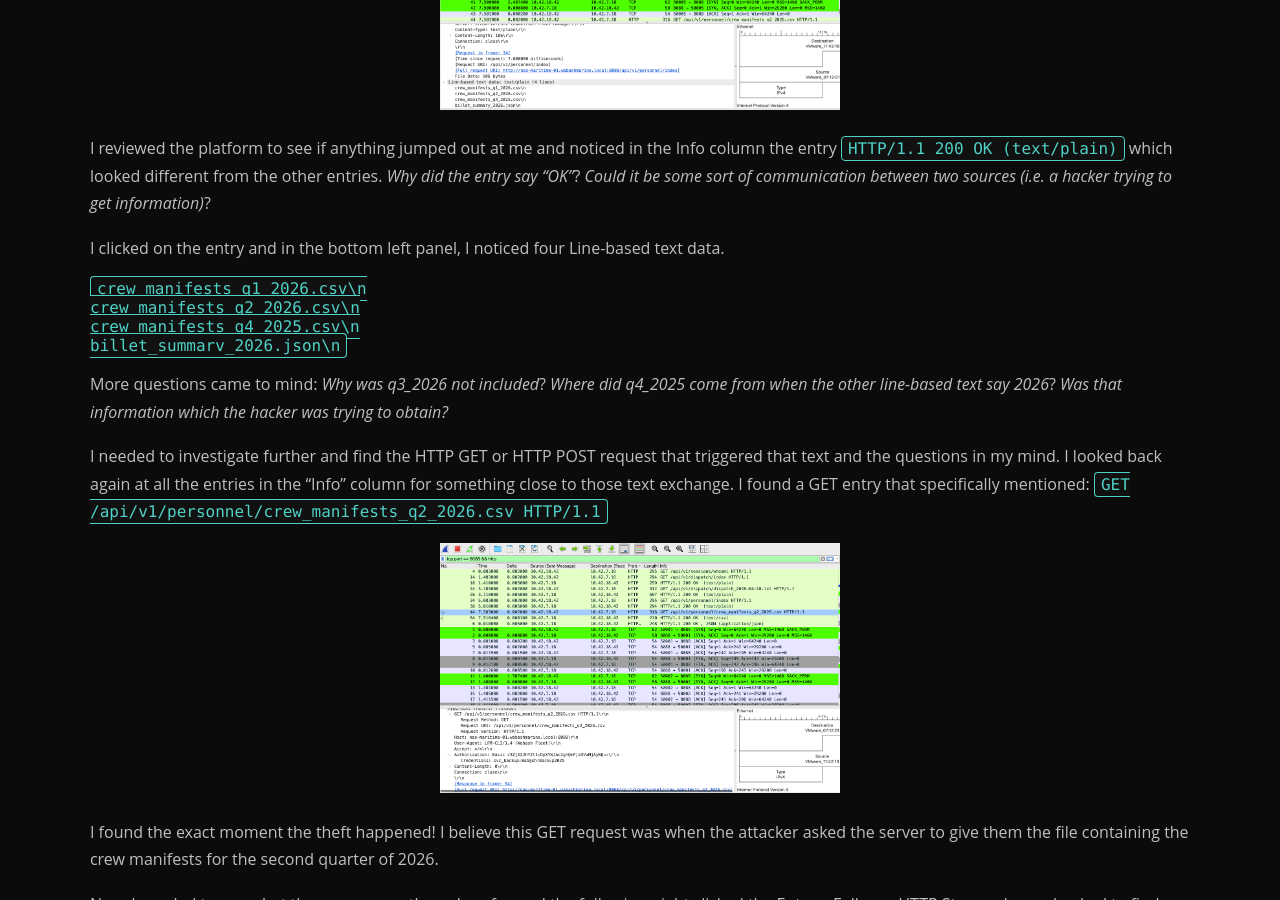
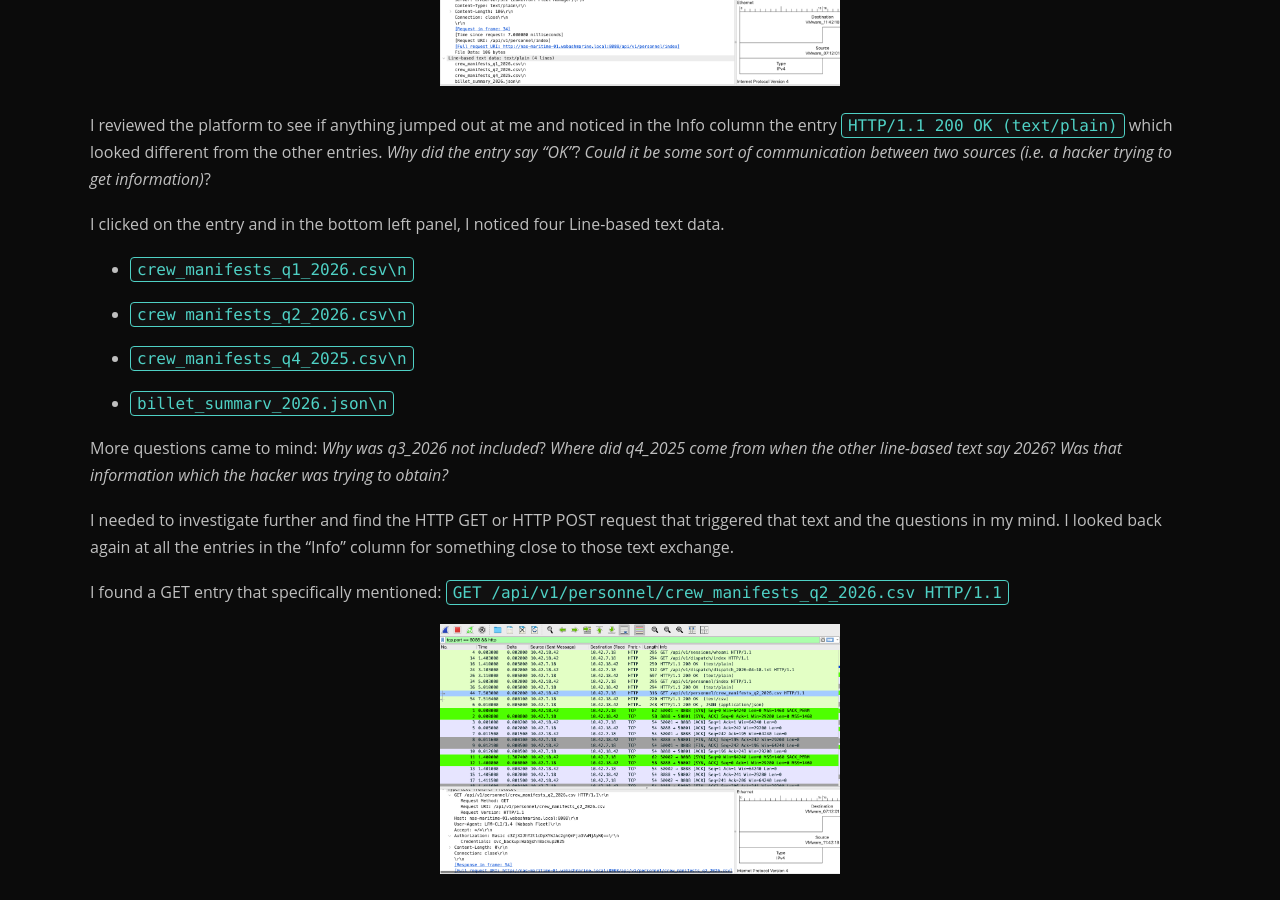
Before and after one commit to glsanclem/2026-US-Cyber-Open-CTF, a Jekyll site: the page built from main_challenges/manifest.md, in a window 1280 px wide and 900 px high, scrolled down 1233 px. Built offline with Jekyll 4.4.1, drawn with Linux system fonts in a browser that asks for light colours; some of the changed text lies outside the part shown.

Commit message:
Refactor manifest.md for clarity and formatting
Updated the manifest with improved formatting and clarified the methodology section. Adjusted the flag and MITRE ATT&CK descriptions for better readability.

````diff
--- a/main_challenges/manifest.md
+++ b/main_challenges/manifest.md
@@ -46,16 +41,16 @@ I reviewed the platform to see if anything jumped out at me and noticed in the I
 
 I clicked on the entry and in the bottom left panel, I noticed four Line-based text data.
 
-```jsx
-crew_manifests_q1_2026.csv\n
-crew manifests_q2_2026.csv\n
-crew_manifests_q4_2025.csv\n
-billet_summarv_2026.json\n
-```
+- `crew_manifests_q1_2026.csv\n`
+- `crew manifests_q2_2026.csv\n`
+- `crew_manifests_q4_2025.csv\n`
+- `billet_summarv_2026.json\n`
 
 More questions came to mind: _Why was q3_2026 not included_? _Where did q4_2025 come from when the other line-based text say 2026_? _Was that information which the hacker was trying to obtain?_
 
-I needed to investigate further and find the HTTP GET or HTTP POST request that triggered that text and the questions in my mind. I looked back again at all the entries in the “Info” column for something close to those text exchange. I found a GET entry that specifically mentioned: `GET /api/v1/personnel/crew_manifests_q2_2026.csv HTTP/1.1`
+I needed to investigate further and find the HTTP GET or HTTP POST request that triggered that text and the questions in my mind. I looked back again at all the entries in the “Info” column for something close to those text exchange.
+
+I found a GET entry that specifically mentioned: `GET /api/v1/personnel/crew_manifests_q2_2026.csv HTTP/1.1`
 
 <p align="center">
   <img src="/2026-US-Cyber-Open-CTF/assets/images/7-manifest-image-two.png" alt="Image two graphic" width="400">
@@ -81,15 +76,13 @@ There we have it! The output box revealed the flag:
 
 In summary, for this challenge, I performed a full-scale forensic investigation which included identifying the attacker’s movement, isolating the malicious network traffic, extracting the stolen data from a packet stream, and using CyberChef to decode the final payload.
 
----
 
 ## Flag
 `SVIUSCG{wabash_finws_pivot_nas_maritime_01}`
 
----
 
 ## MITRE ATT&CK
-<span style="color:yellow; font-style:italic;">(What was the Attacker Doing? | Reflections | Suggestions)</span>
+<span style="color:yellow; font-style:italic;">_Reflections | Suggestions | What was the Attacker Doing?_</span>
 
 Let's simplify things by ignoring Wireshark, CyberChef, and the methodology. Instead, let's view it from the attacker's perspective. The attacker moved from one computer to another, they found a file they wanted, and sent an HTTP GET request asking for that file (`crew_manifest_q2_2026.csv`). The server responded with the file and the attacker now had the data. The attacker's goal wasn't to hide or encrypt, but rather to collect data. Thus, I believe a MITRE ATT&CK to keep in mind in this scenario is the Collection tactic. While there are many type of techniques under Collection, the closest one that caught my eye was "data from local system," because the attacker was simply collecting a file from a computer.
 
````
Also changed, not shown: other parts of main_challenges/manifest.md (+3 -8 lines).
